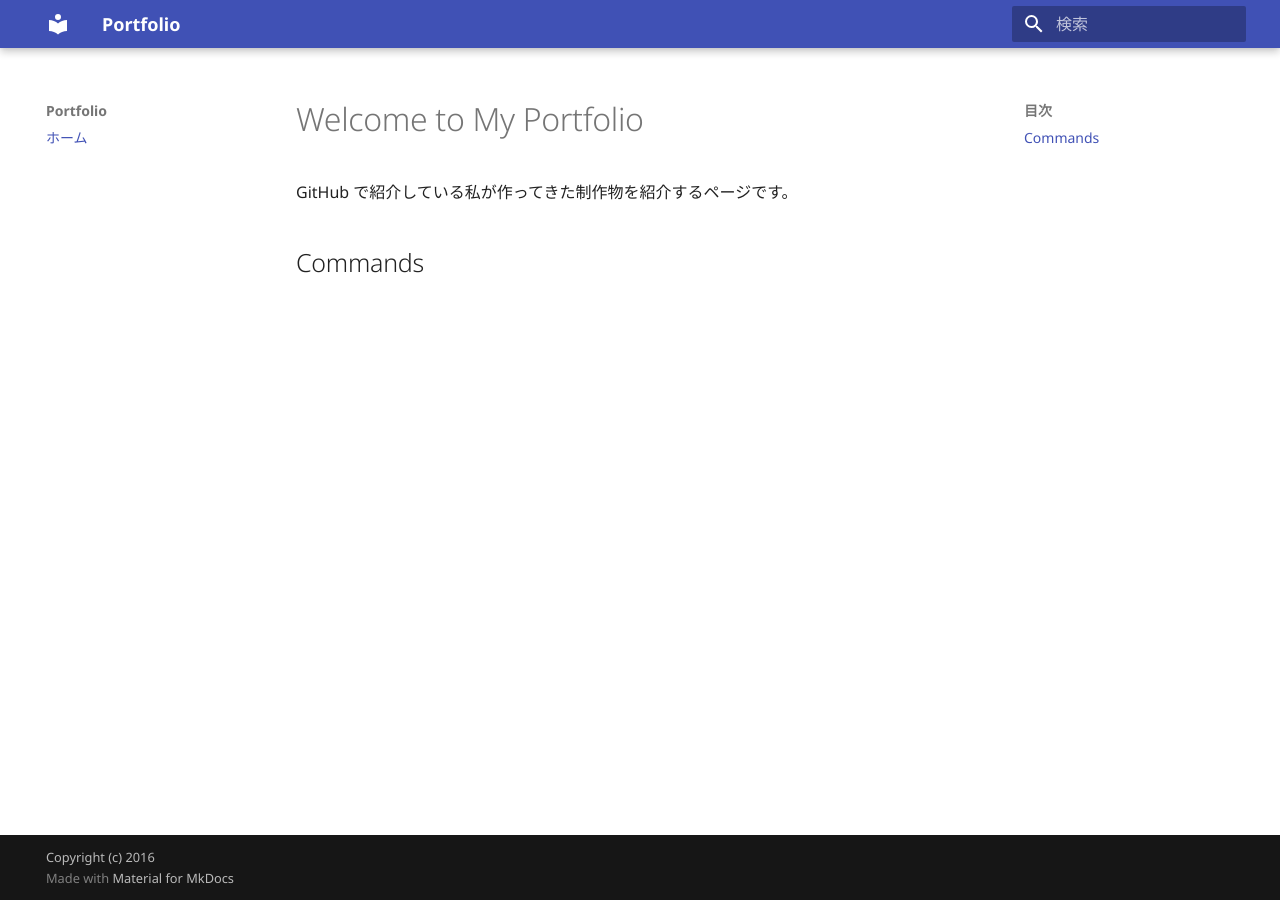
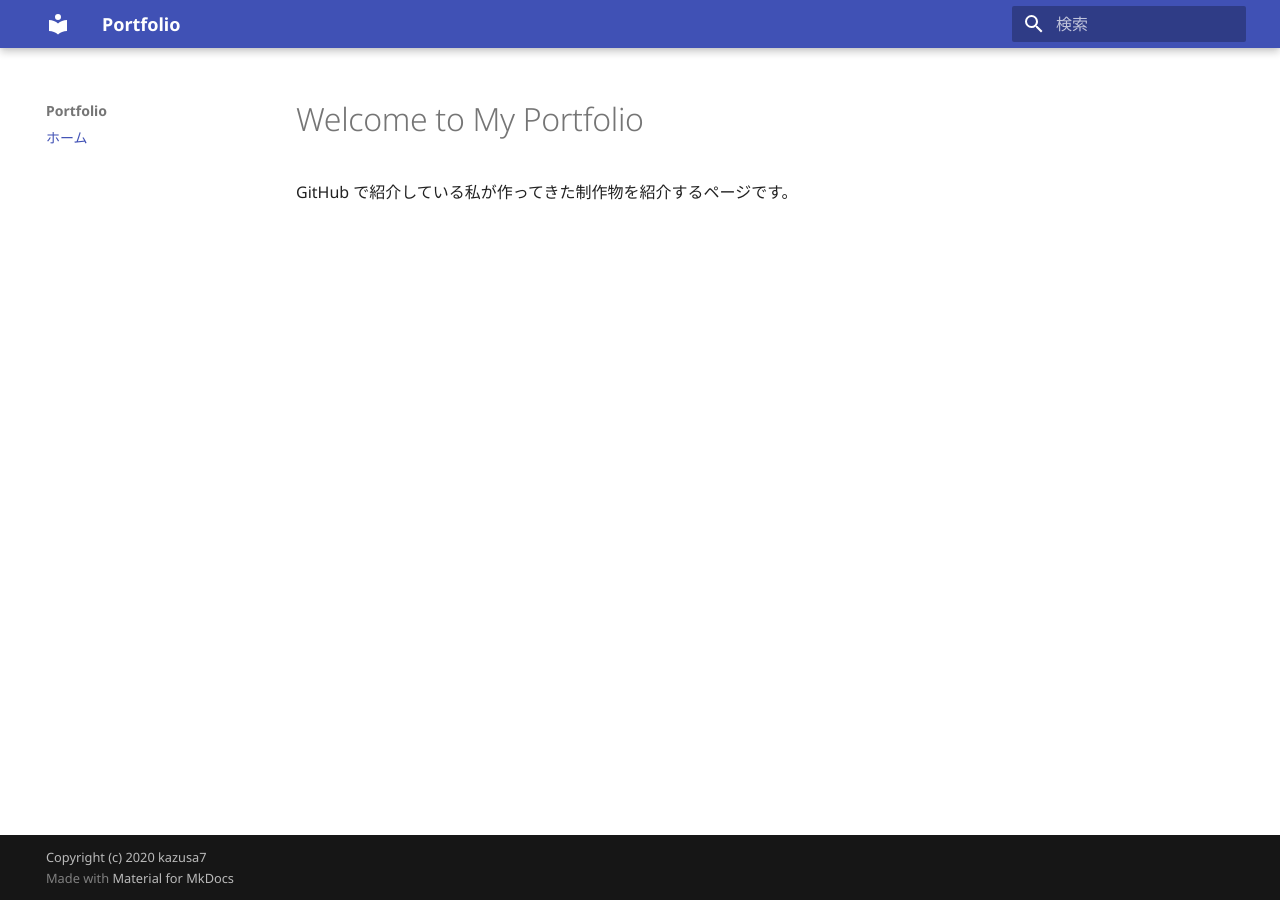
Before and after one commit to imsakasa/MyPortfolio, an MkDocs documentation site: the page built from docs/index.md, in a window 1280 px wide. Built offline with MkDocs 1.6.1 and Material for MkDocs 9.7.7, drawn with Linux system fonts in a browser that asks for light colours.

Commit message:
Update Portfolio page

```diff
--- a/docs/index.md
+++ b/docs/index.md
@@ -1,5 +1,3 @@
 # Welcome to My Portfolio
 
 GitHub で紹介している私が作ってきた制作物を紹介するページです。
-
-## Commands
--- a/mkdocs.yml
+++ b/mkdocs.yml
@@ -1,12 +1,9 @@
 # Project information
 site_name: 'Portfolio'
-site_description: 'サイトの紹介'
-site_author: 'yourName'
-site_url: 'http://yourSite'
-
-
-# Copyright
-copyright: 'Copyright (c) 2016'
+site_description: 'Portfolio'
+site_author: 'kazusa7'
+site_url: 'https://kazusa7.github.io/MyPortfolio/'
+copyright: 'Copyright (c) 2020 kazusa7'
 
 # Documentation and theme
 docs_dir: 'docs'
```
Also changed, not shown: site/404.html, site/index.html, site/search/search_index.json, site/sitemap.xml, 1 other file.
